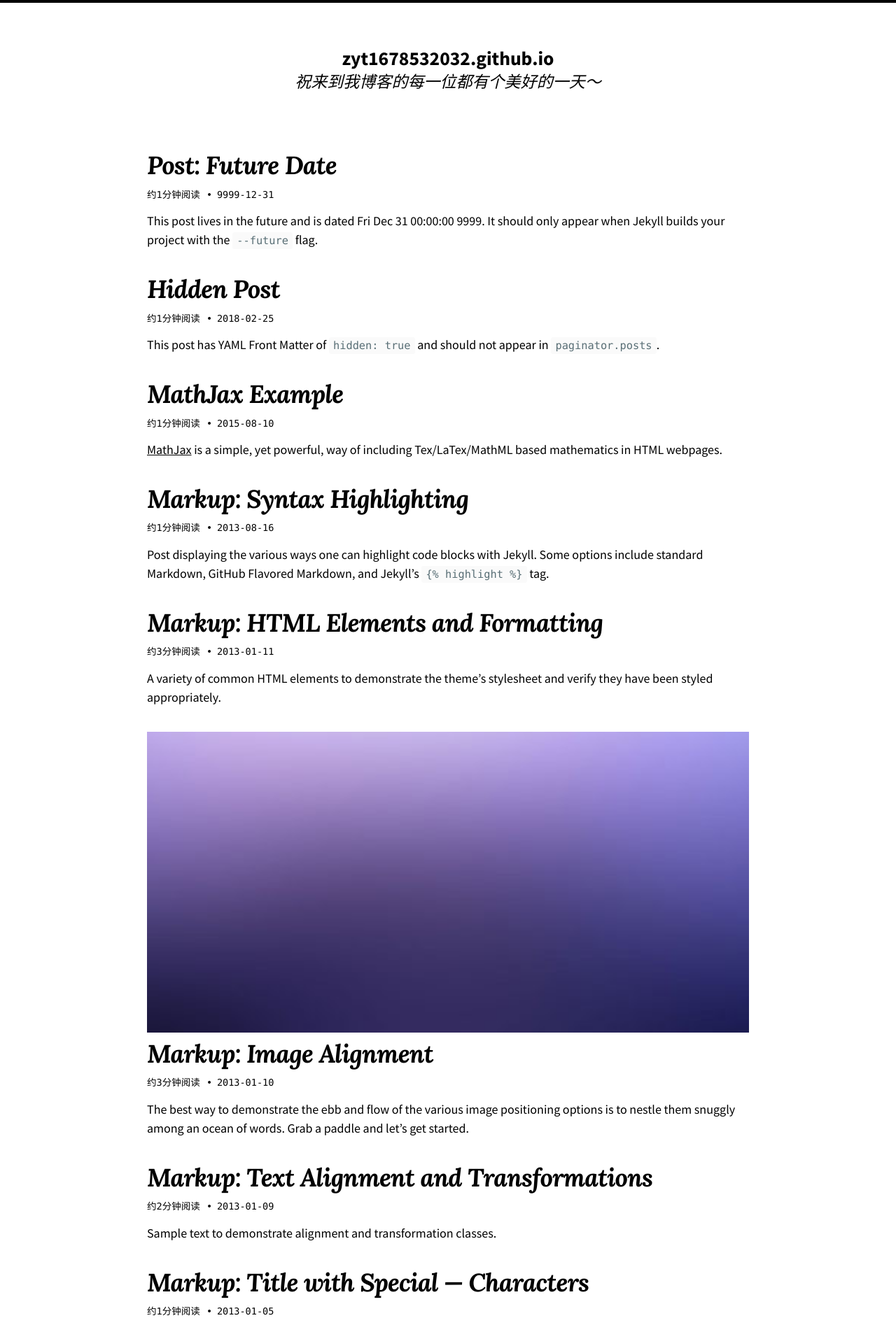
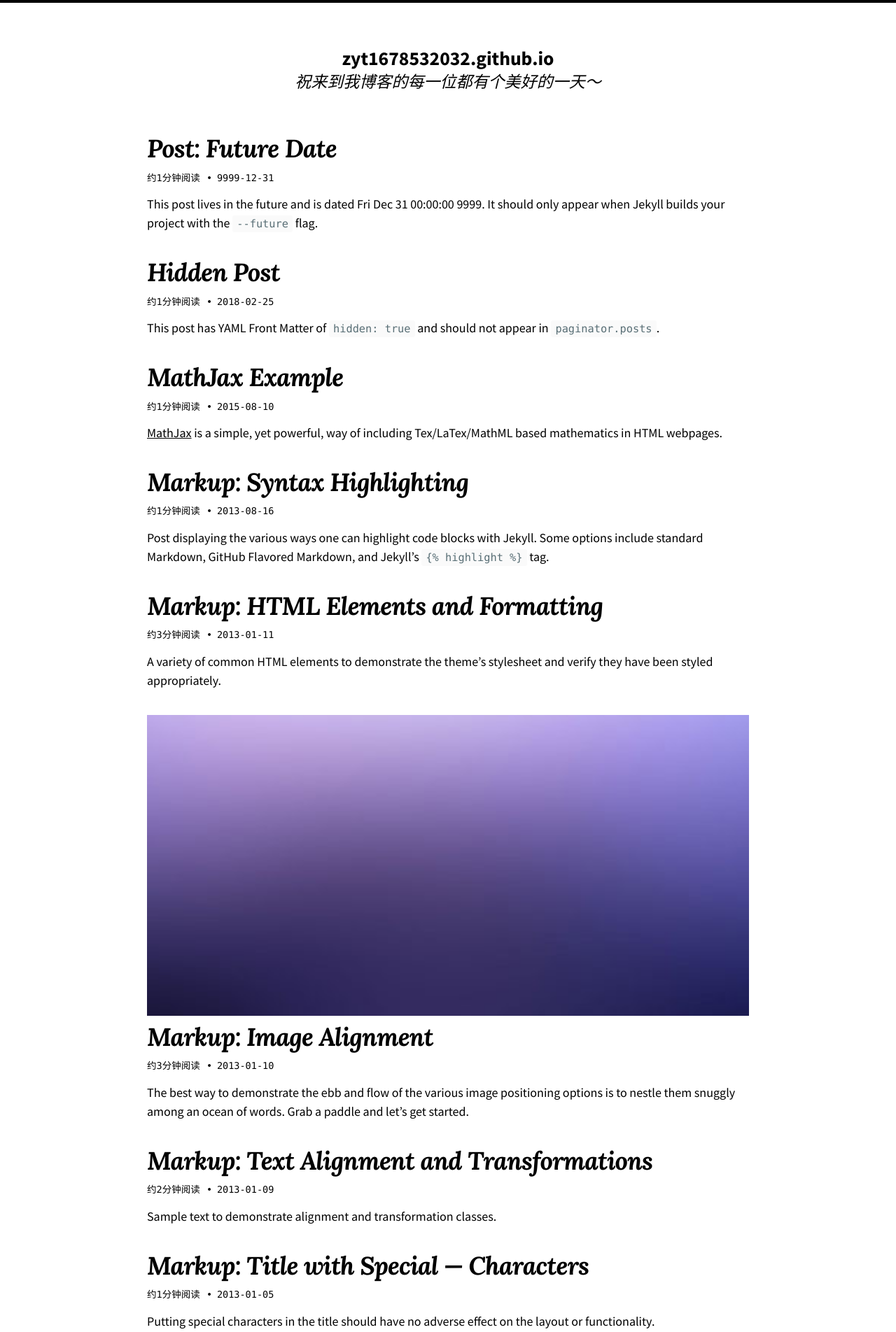
Before and after one commit to zyt1678532032/zyt1678532032.github.io, a Jekyll site: the page built from index.md, in a window 1280 px wide. Shown: the top 1904 px of the page at 70% size. Built offline with Jekyll 4.4.1, drawn with Linux system fonts in a browser that asks for light colours; nearby versions of some CDN libraries.

Commit message:
feat:减小description的距离内容的距离

```diff
--- a/_config.yml
+++ b/_config.yml
@@ -19,7 +19,7 @@ remote_theme: mmistakes/so-simple-theme@3.2.0
 
 skin: "/assets/css/skins/default.css"
 locale: zh-cn # 语言设置en-US
-#title: "祝来到我博客的每一位都有个美好的一天～"
+#title: "zyt1678532032.github.io"
 description: "祝来到我博客的每一位都有个美好的一天～"
 baseurl: # the subpath of your site, e.g. "/blog"
 url: # the base hostname & protocol for your site e.g. "https://mmistakes.github.io"
--- a/_sass/so-simple/_global.scss
+++ b/_sass/so-simple/_global.scss
@@ -67,7 +67,7 @@
 
 .masthead {
   @include clearfix;
-  margin-bottom: 3em;
+  margin-bottom: 0em;
   text-align: center;
 }
 
```
